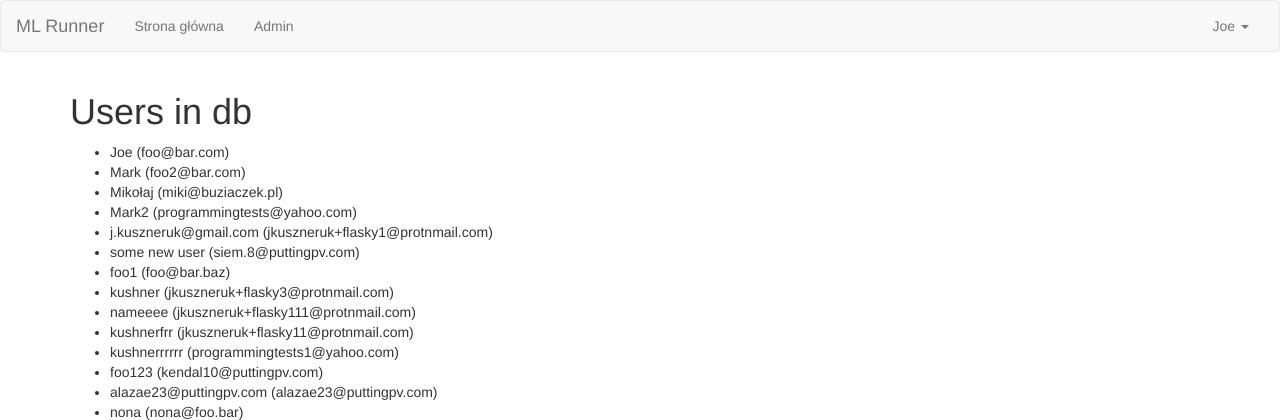
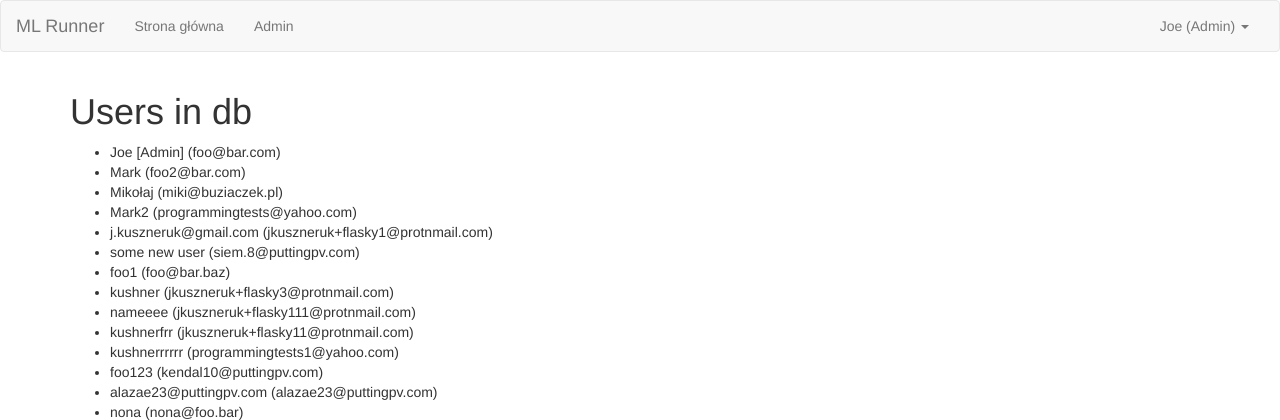
Before and after one commit to shnela/ml_runner, a Flask app: page / in a window 1280 px wide. Shown: the top 420 px of the page. Run offline with Flask 2, Linux system fonts and the light colour scheme; a user stored in the database is signed in; data comes from the database, SQL or seed files in the repository; both versions use the stored data as it was after the commit; some libraries are stand-ins or nearby versions.

Commit message:
Admin is mark in templates and non admin doesn't see Admin link

```diff
--- a/app/templates/base.html
+++ b/app/templates/base.html
@@ -25,13 +25,20 @@
     <div class="collapse navbar-collapse" id="bs-example-navbar-collapse-1">
       <ul class="nav navbar-nav">
         <li class=""><a href="{{ url_for('main.index') }}">Strona główna</a></li>
-        <li class=""><a href="{{ url_for('auth.admin') }}">Admin</a></li>
+        {% if current_user.is_admin  %}
+          <li class=""><a href="{{ url_for('auth.admin') }}">Admin</a></li>
+        {% endif %}
       </ul>
       <ul class="nav navbar-nav navbar-right">
         <li class="dropdown">
           <a href="#" class="dropdown-toggle" data-toggle="dropdown" role="button" aria-haspopup="true"
              aria-expanded="false">
-            {% if current_user.is_authenticated %}{{ current_user.username }}{% endif %}
+            {% if current_user.is_authenticated %}
+              {{ current_user.username }}
+              {% if current_user.is_admin %}
+                (Admin)
+              {% endif %}
+            {% endif %}
             <span class="caret"></span></a>
           {% if current_user.is_authenticated %}
             <ul class="dropdown-menu">
--- a/app/templates/index.html
+++ b/app/templates/index.html
@@ -4,7 +4,7 @@
       <h1>Users in db</h1>
       <ul>
       {% for user in users %}
-          <li>{{ user.username }} ({{ user.email }})</li>
+          <li>{{ user.username }} {% if user.is_admin %}[Admin]{% endif %} ({{ user.email }})</li>
       {% endfor %}
       </ul>
     </div>
```
Also changed, not shown: test.db.
